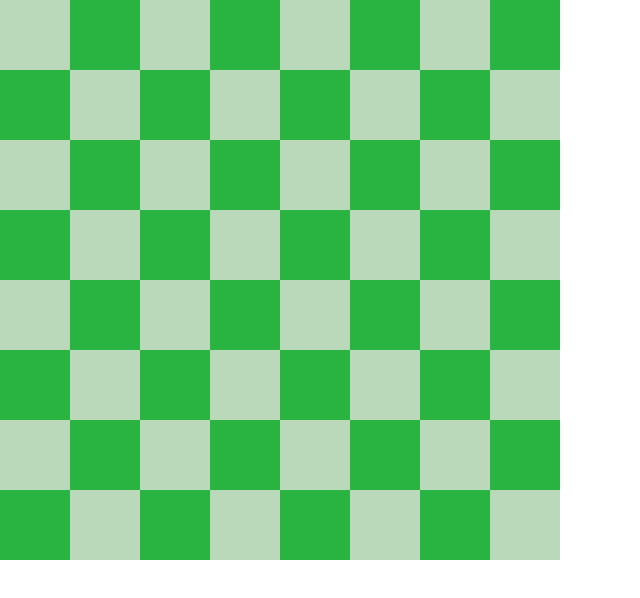
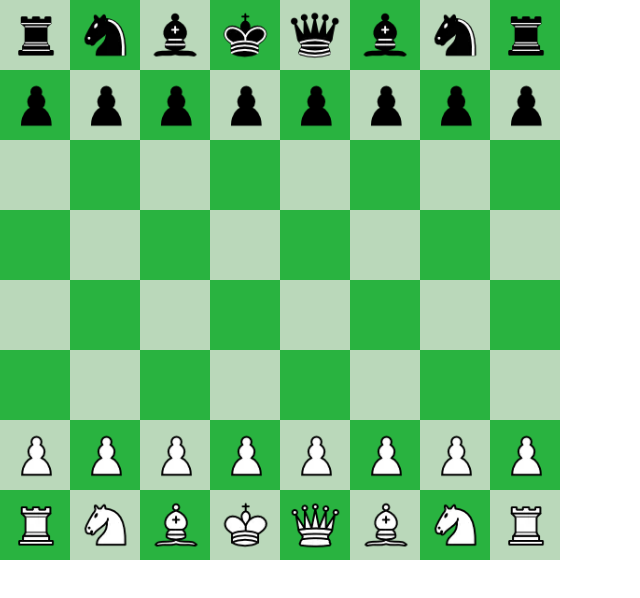
Before and after one commit to pathummadhusanka/ChessMate, a plain HTML site: page index.html in a window 1280 px wide. Shown: the whole page, without its empty margins (0-640 px from the left). Drawn offline with Linux system fonts and the light colour scheme.

Commit message:
Position pieces in their initial positions
- Wrap each img in a div and append it to relevant square

```diff
--- a/css/style.css
+++ b/css/style.css
@@ -31,3 +31,15 @@
 #board .square.dark {
     background-color: var(--dark-square-color);
 }
+
+#board .square .piece {
+    width: 100%;
+    height: 100%;
+    cursor: pointer;
+}
+
+#board .square .piece img {
+    width: 80%;
+    height: 80%;
+    margin: 10%;
+}
--- a/js/script.js
+++ b/js/script.js
@@ -21,3 +21,56 @@ function createBoard() {
 }
 
 createBoard();
+
+function initPieces() {
+    const initPiecePositions = {
+        0: ['rook', 'dark'],
+        1: ['knight', 'dark'],
+        2: ['bishop', 'dark'],
+        3: ['king', 'dark'],
+        4: ['queen', 'dark'],
+        5: ['bishop', 'dark'],
+        6: ['knight', 'dark'],
+        7: ['rook', 'dark'],
+        8: ['pawn', 'dark'],
+        9: ['pawn', 'dark'],
+        10: ['pawn', 'dark'],
+        11: ['pawn', 'dark'],
+        12: ['pawn', 'dark'],
+        13: ['pawn', 'dark'],
+        14: ['pawn', 'dark'],
+        15: ['pawn', 'dark'],
+        48: ['pawn', 'light'],
+        49: ['pawn', 'light'],
+        50: ['pawn', 'light'],
+        51: ['pawn', 'light'],
+        52: ['pawn', 'light'],
+        53: ['pawn', 'light'],
+        54: ['pawn', 'light'],
+        55: ['pawn', 'light'],
+        56: ['rook', 'light'],
+        57: ['knight', 'light'],
+        58: ['bishop', 'light'],
+        59: ['king', 'light'],
+        60: ['queen', 'light'],
+        61: ['bishop', 'light'],
+        62: ['knight', 'light'],
+        63: ['rook', 'light']
+    };
+
+    const squares = document.querySelectorAll('.square');
+
+    squares.forEach((square, j) => {
+        if(initPiecePositions[j]) {
+            const pieceElement = document.createElement('div');
+            pieceElement.classList.add('piece');
+            pieceElement.setAttribute('draggable', 'true');
+
+            pieceElement.innerHTML = `<img src="./img/piece/${initPiecePositions[j][0]}-${initPiecePositions[j][1]}.webp" alt="${initPiecePositions[j][0]}-${initPiecePositions[j][1]}">`;
+
+            square.append(pieceElement);
+        }
+    });
+}
+
+initPieces();
```
